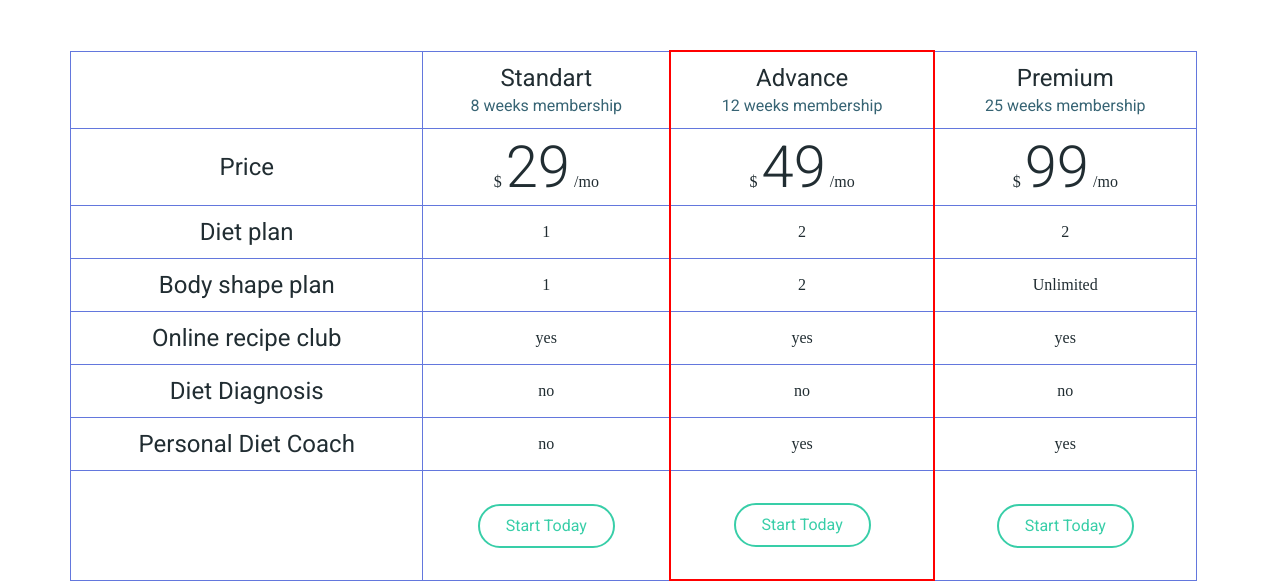
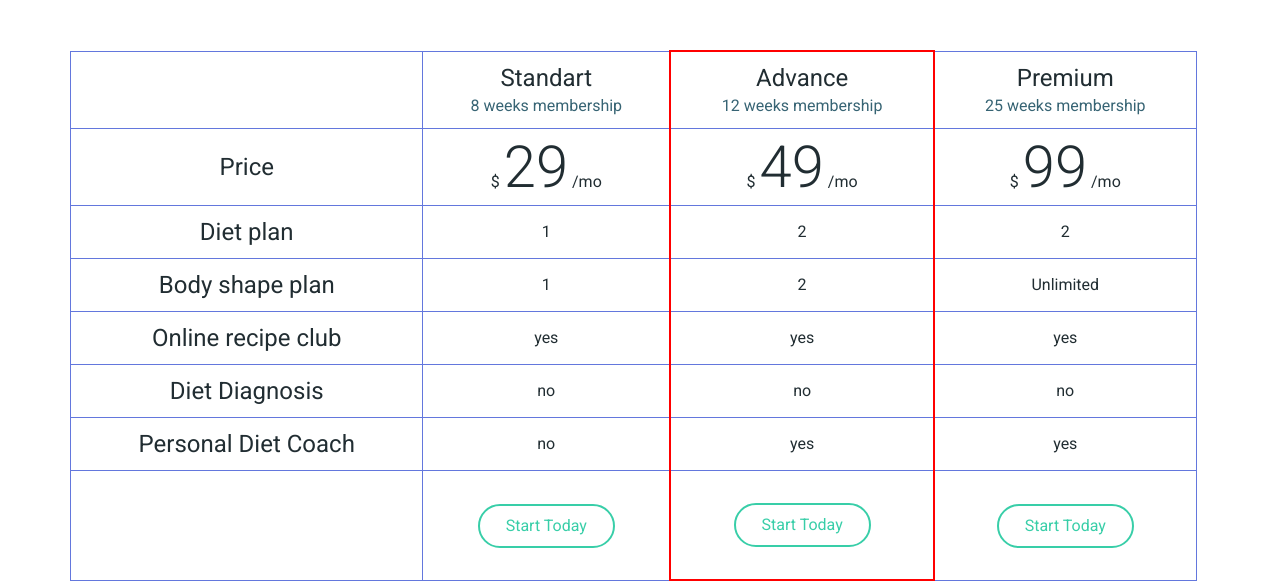
Before and after one commit to yevgeniy-wang/front-homework-11, a plain HTML site: page index.html in a window 1280 px wide. Shown: the part 3440-4023 px from the top of the page. Drawn offline with Linux system fonts and the light colour scheme.

Commit message:
third commit

```diff
--- a/styles/style.scss
+++ b/styles/style.scss
@@ -440,6 +440,11 @@ $lightgrey: #F1F3F2;
 
 .plans-table {
   color: $headtext;
+
+  td {
+    @include roboto(400, max(1rem, 1.17vw), max(1.5rem, 1.75vw));
+    color: $headtext;
+  }
 
   td, th {
     border: 1px solid $purple;
@@ -902,11 +907,11 @@ $lightgrey: #F1F3F2;
 }
 
 @media screen and (max-width: 425px) {
-  .question{
+  .question {
     flex-direction: column;
     align-items: center;
 
-    &__text{
+    &__text {
       margin: 0;
       text-align: center;
     }
```
Also changed, not shown: styles/style.css, 1 other file.
